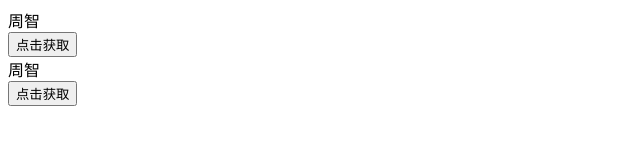
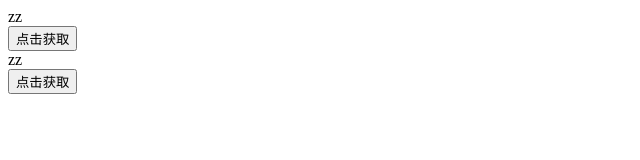
Before and after one commit to Mr111222/ng-, a plain HTML site: page index.html in a window 1280 px wide. Shown: the whole page, without its empty margins (0-640 px from the left). Drawn offline with Linux system fonts and the light colour scheme.

Commit message:
汉字的修改

```diff
--- a/index.html
+++ b/index.html
@@ -20,14 +20,14 @@
 <script>
 	var app = angular.module('app',[]);
 	app.controller('ctrl1',['$scope',function($scope){
-		$scope.zz = '周智';
+		$scope.zz = 'zz';
 		$scope.changeName1 = function(){
 			console.log('正在加载数据111111111');
 		}
 	}])
 
 	app.controller('ctrl2',['$scope',function($scope){
-		$scope.zz = '周智';
+		$scope.zz = 'zz';
 		$scope.changeName2 = function(){
 			console.log('正在加载数据2222222222');
 		}
```
